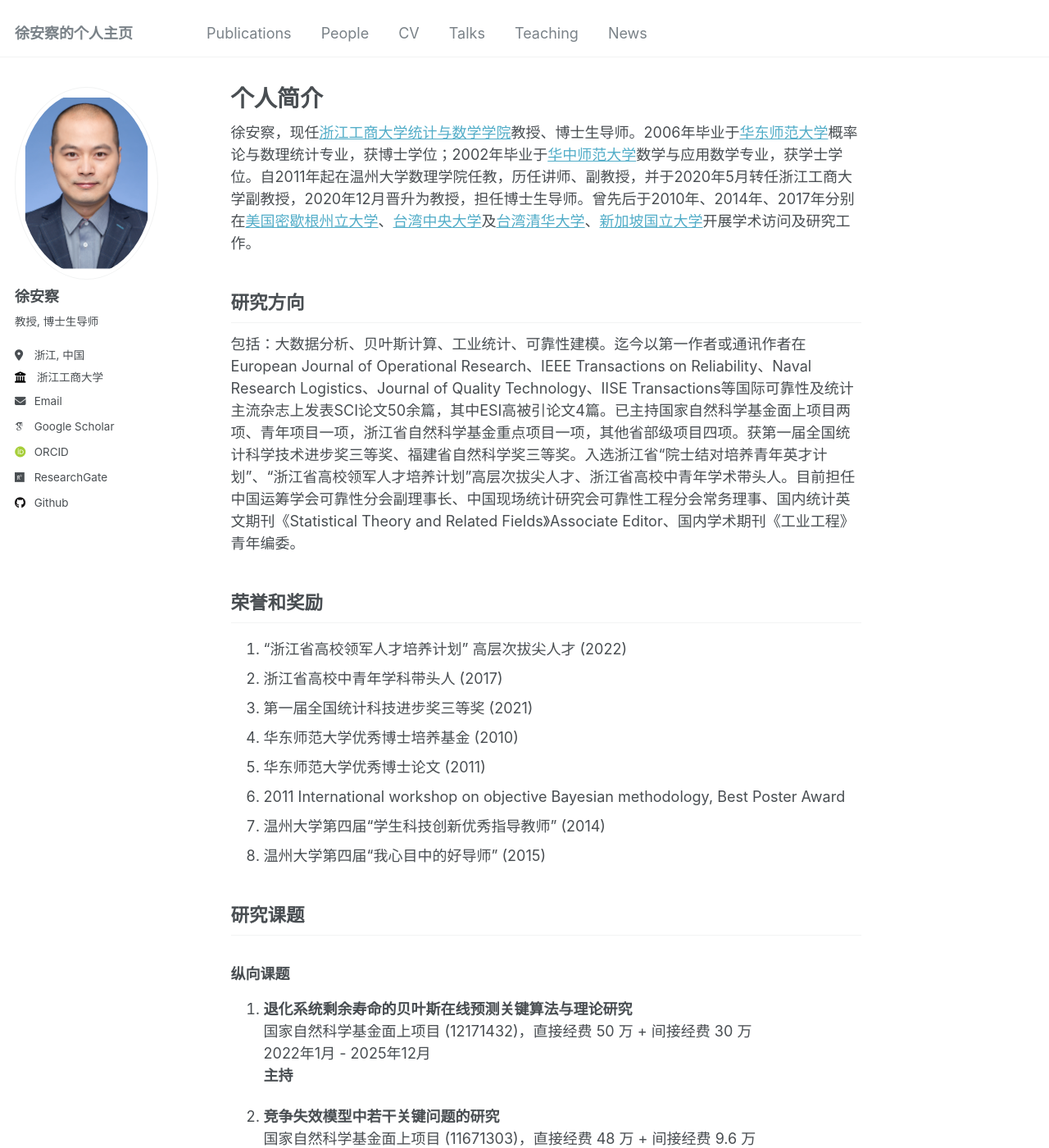
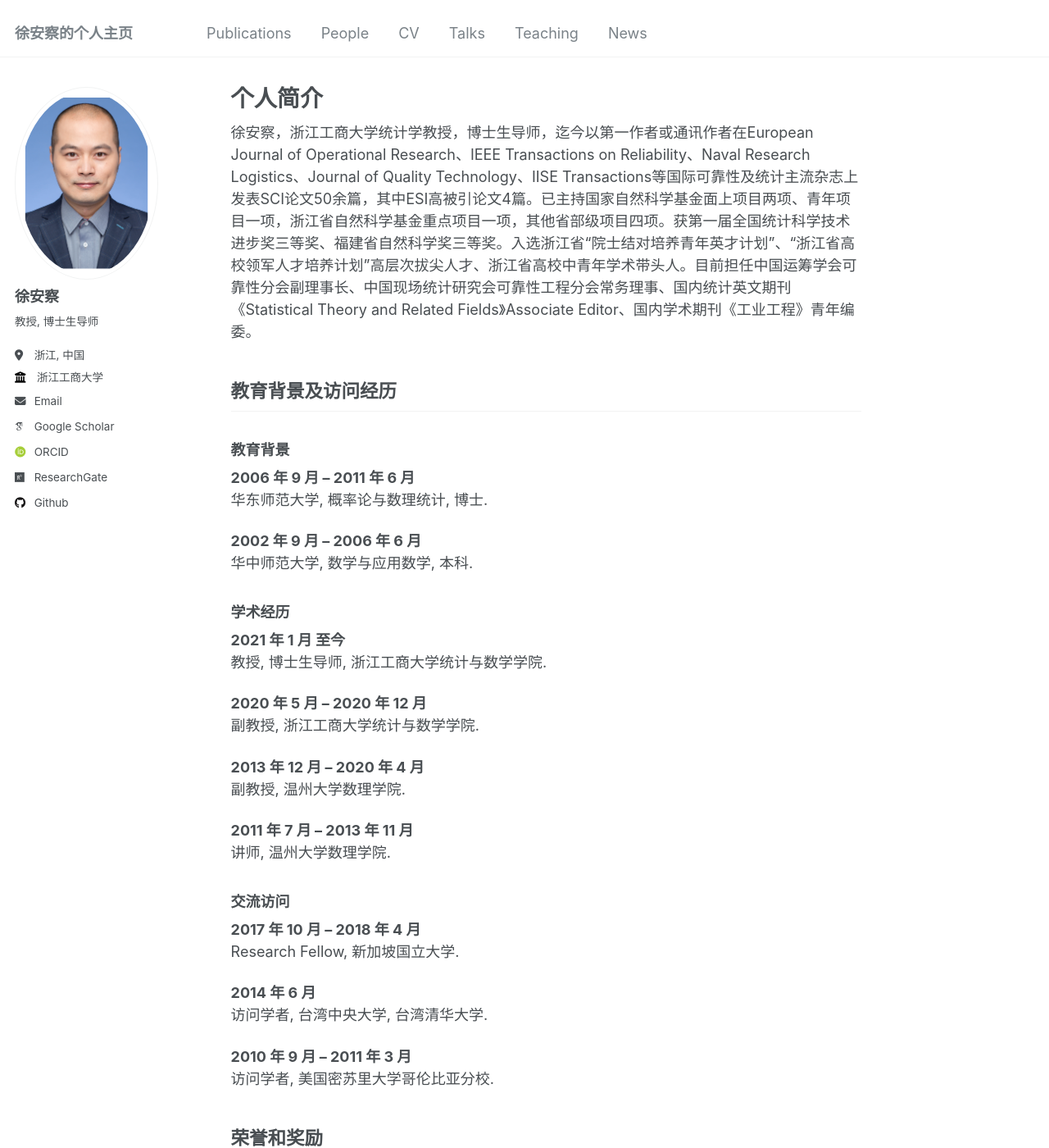
Before and after one commit to liangliangzhuang/liangliangzhuang.github.io, a Jekyll site: the page built from _pages/about.md, in a window 1280 px wide and 1400 px high. Shown: the whole window at 82% size. Built offline with Jekyll 4.4.1, drawn with Linux system fonts in a browser that asks for light colours; some web fonts are replaced; some of the changed text lies outside the part shown.

Commit message:
Update about.md

```diff
--- a/_pages/about.md
+++ b/_pages/about.md
@@ -9,11 +9,45 @@ redirect_from:
 
 
 
-徐安察，现任[浙江工商大学统计与数学学院](http://tjjy.zjgsu.edu.cn/)教授、博士生导师。2006年毕业于[华东师范大学](https://www.ecnu.edu.cn/)概率论与数理统计专业，获博士学位；2002年毕业于[华中师范大学](https://www.ccnu.edu.cn/)数学与应用数学专业，获学士学位。自2011年起在温州大学数理学院任教，历任讲师、副教授，并于2020年5月转任浙江工商大学副教授，2020年12月晋升为教授，担任博士生导师。曾先后于2010年、2014年、2017年分别在[美国密歇根州立大学](https://msu.edu/)、[台湾中央大学](https://www.ncu.edu.tw/tw/)及[台湾清华大学](https://www.nthu.edu.tw/)、[新加坡国立大学](https://nus.edu.sg/cn)开展学术访问及研究工作。
+徐安察，浙江工商大学统计学教授，博士生导师，迄今以第一作者或通讯作者在European Journal of Operational Research、IEEE Transactions on Reliability、Naval Research Logistics、Journal of Quality Technology、IISE Transactions等国际可靠性及统计主流杂志上发表SCI论文50余篇，其中ESI高被引论文4篇。已主持国家自然科学基金面上项目两项、青年项目一项，浙江省自然科学基金重点项目一项，其他省部级项目四项。获第一届全国统计科学技术进步奖三等奖、福建省自然科学奖三等奖。入选浙江省“院士结对培养青年英才计划”、“浙江省高校领军人才培养计划”高层次拔尖人才、浙江省高校中青年学术带头人。目前担任中国运筹学会可靠性分会副理事长、中国现场统计研究会可靠性工程分会常务理事、国内统计英文期刊《Statistical Theory and Related Fields》Associate Editor、国内学术期刊《工业工程》青年编委。
 
-## 研究方向
 
-包括：大数据分析、贝叶斯计算、工业统计、可靠性建模。迄今以第一作者或通讯作者在European Journal of Operational Research、IEEE Transactions on Reliability、Naval Research Logistics、Journal of Quality Technology、IISE Transactions等国际可靠性及统计主流杂志上发表SCI论文50余篇，其中ESI高被引论文4篇。已主持国家自然科学基金面上项目两项、青年项目一项，浙江省自然科学基金重点项目一项，其他省部级项目四项。获第一届全国统计科学技术进步奖三等奖、福建省自然科学奖三等奖。入选浙江省“院士结对培养青年英才计划”、“浙江省高校领军人才培养计划”高层次拔尖人才、浙江省高校中青年学术带头人。目前担任中国运筹学会可靠性分会副理事长、中国现场统计研究会可靠性工程分会常务理事、国内统计英文期刊《Statistical Theory and Related Fields》Associate Editor、国内学术期刊《工业工程》青年编委。
+## 教育背景及访问经历
+
+
+### 教育背景
+
+**2006 年 9 月 – 2011 年 6 月**
+华东师范大学, 概率论与数理统计, 博士.
+
+**2002 年 9 月 – 2006 年 6 月**
+华中师范大学, 数学与应用数学, 本科.
+
+### 学术经历
+
+**2021 年 1 月 至今**
+教授, 博士生导师, 浙江工商大学统计与数学学院.
+
+**2020 年 5 月 – 2020 年 12 月**
+副教授, 浙江工商大学统计与数学学院.
+
+**2013 年 12 月 – 2020 年 4 月**
+副教授, 温州大学数理学院.
+
+**2011 年 7 月 – 2013 年 11 月**
+讲师, 温州大学数理学院.
+
+### 交流访问
+
+**2017 年 10 月 – 2018 年 4 月**
+Research Fellow, 新加坡国立大学.
+
+**2014 年 6 月**
+访问学者, 台湾中央大学, 台湾清华大学.
+
+**2010 年 9 月 – 2011 年 3 月**
+访问学者, 美国密苏里大学哥伦比亚分校.
+
 
 ## 荣誉和奖励
 
@@ -80,12 +114,10 @@ redirect_from:
 1. **小子样可靠性数据分析**
    华为机器有限公司, 29.7 万
    2019年11月-2020年11月
-   项目成果：产品量产之前需要做保证试验来验证产品的可靠性是否达到设计要求。按照文献方法设计出来的试验时间较长，通常达不到企业要求。本人提出融合多源信息的贝叶斯保证试验设计方法在保证估计精度的同时，大大降低了试验时间，从而缩短产品研发周期。该方法已被华为机器有限公司采纳并应用。针对 10 种电子产品的测试中，新方法至少能减少 30% 的试验时间。
 
 2. **可靠性分析核心算法 (Weibull) 技术**
    华为机器有限公司, 48 万
    2019年6月-2020年6月
-   项目成果：目前企业常用可靠性数据分析软件 ReliaSoft 和 Weibull+ 都属于美国公司，在美国制裁的压力下，华为机器有限公司委托我们团队开发可靠性数据分析模块，并将处理寿命数据的贝叶斯学习理论集成到模块中使用。目前该模块已成功交付，并获华为上海研究所“2020年优秀技术成果奖”。
 
 3. **基于贝叶斯方法隐患预警算法及应用**
    华为终端 (东莞) 有限公司, (11201345), 22 万
```
